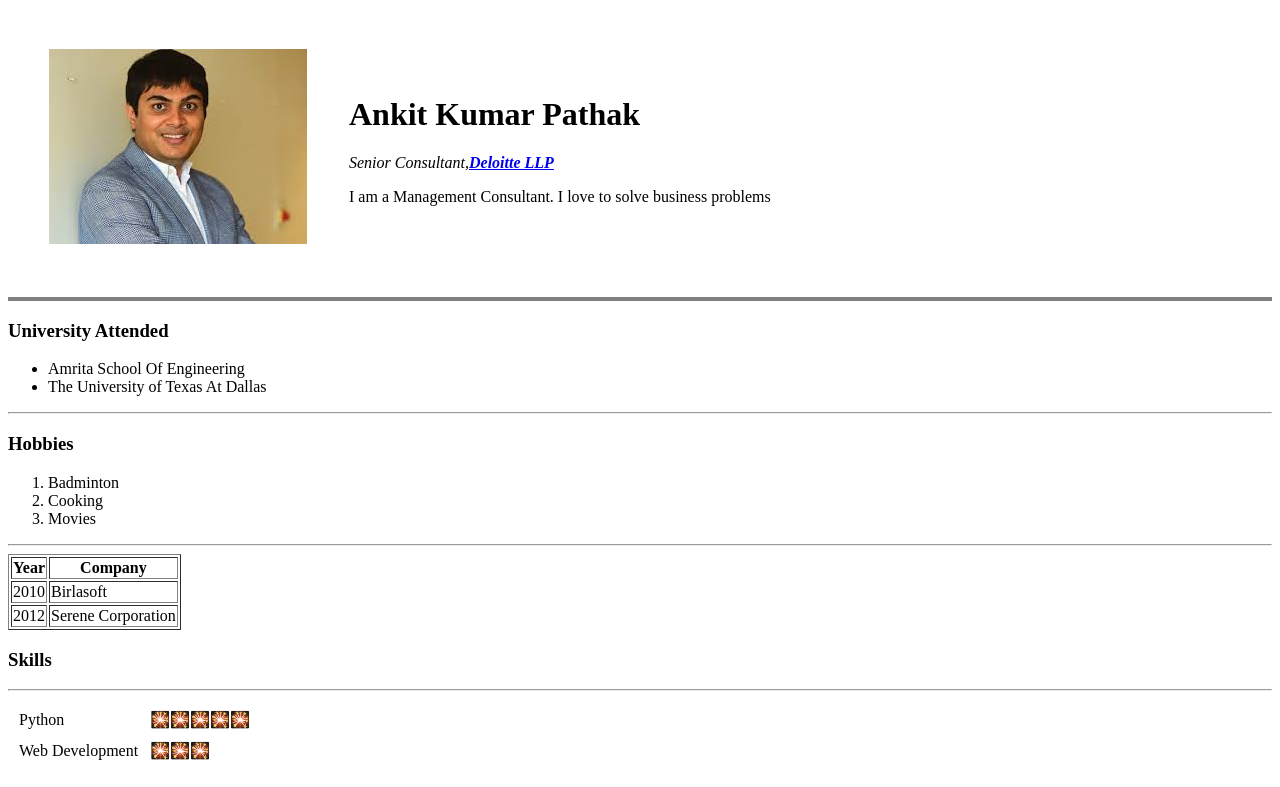
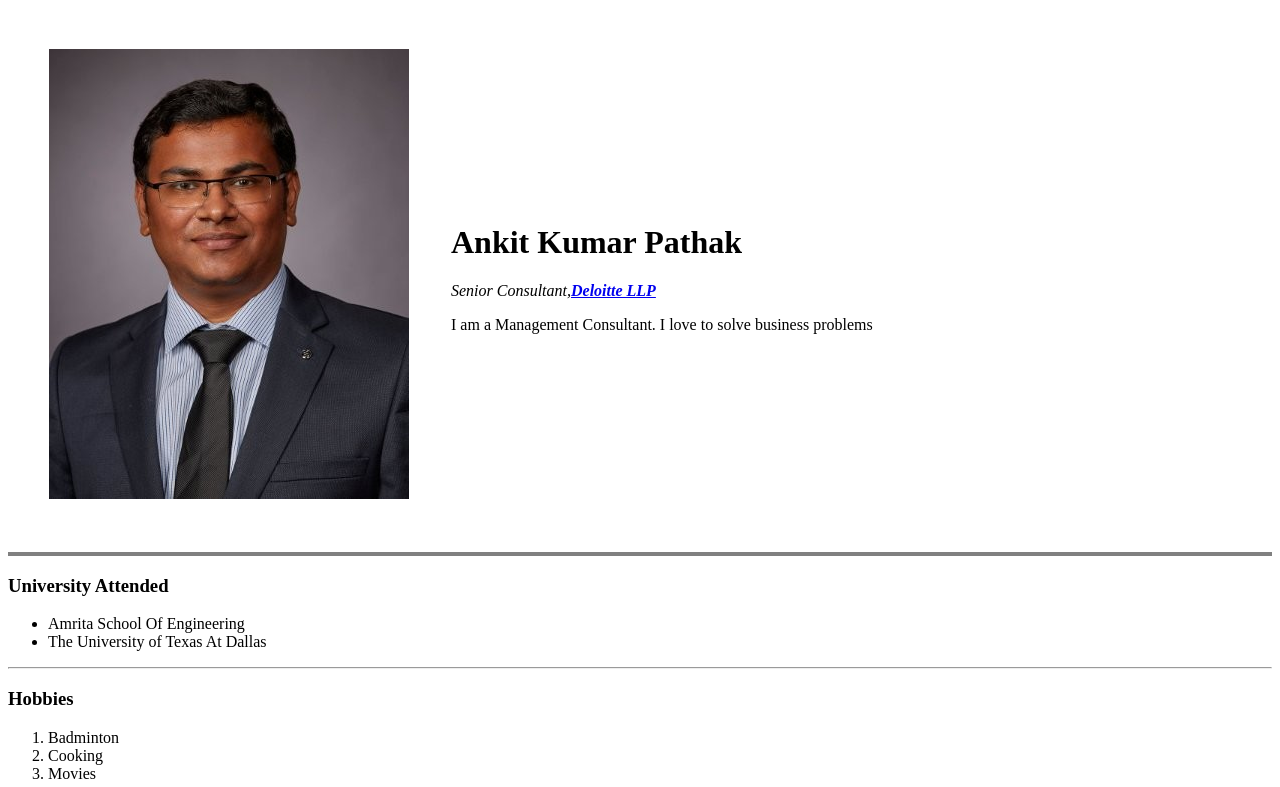
Before and after one commit to ankitit005/CV, a plain HTML site: page index.html in a window 1280 px wide. Shown: the top 787 px of the page. Drawn offline with Linux system fonts and the light colour scheme.

Commit message:
Update index.html

```diff
--- a/index.html
+++ b/index.html
@@ -7,7 +7,7 @@
   <body>
   <table cellspacing=40>
     <tr>
-      <td><img src="Ankit.png" alt="Image of AnkitFadia"></td>
+      <td><img src="akp.png" alt="Image of AnkitFadia"></td>
       <td>   <h1> Ankit Kumar Pathak</h1>
         <p> <em>Senior Consultant,<strong><a href="https://www2.deloitte.com/us/en.html" target="_blank">Deloitte LLP</a></strong> </em></p>
         <p> I am a Management Consultant. I love to solve business problems</p></td>
```
